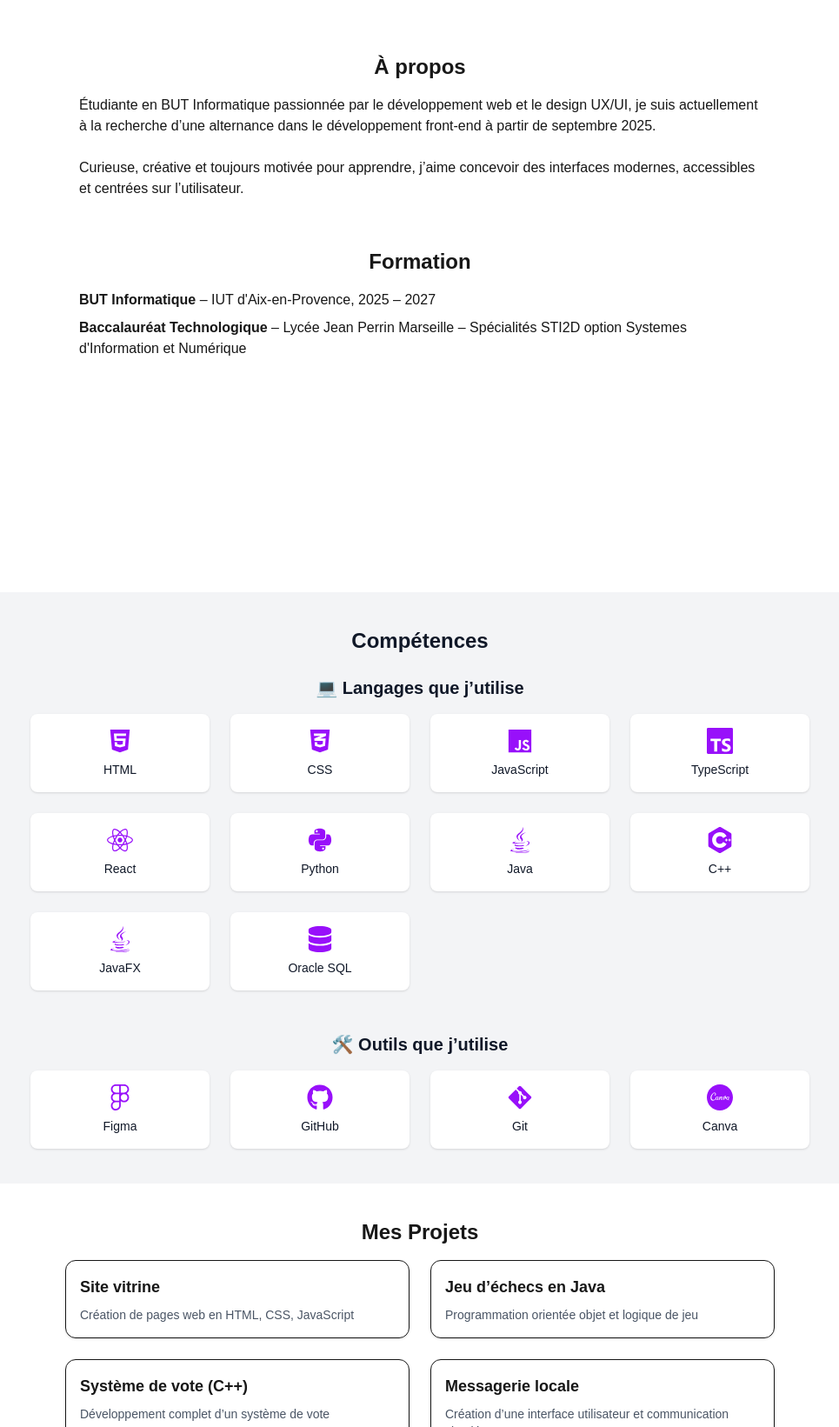
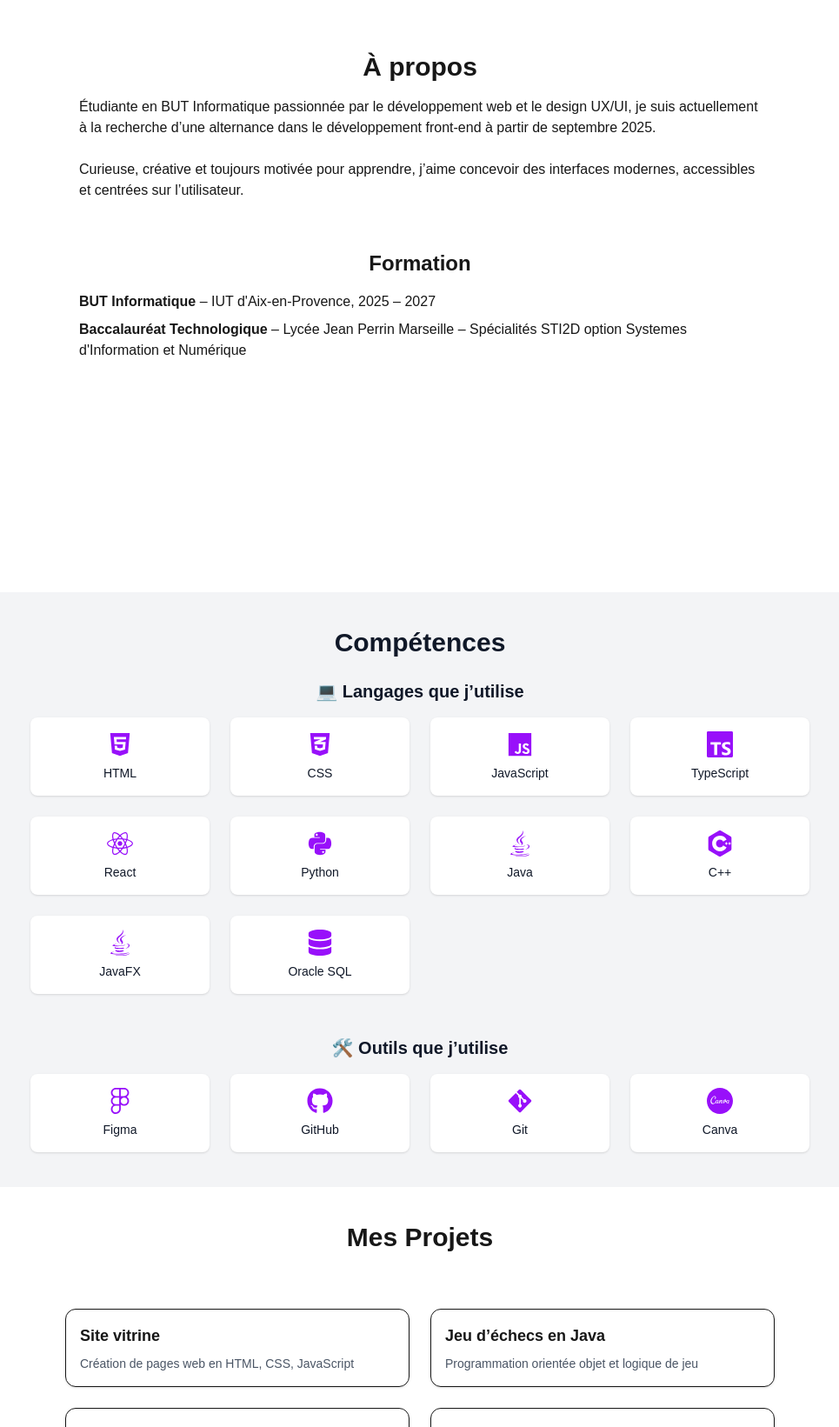
Before and after one commit to Mariam-Pgs/portfolio, a Next.js app: page / in a window 1280 px wide. Shown: the part 839-2480 px from the top of the page at 87% size, without its empty margins (157-1122 px from the left). Built offline with nearby package versions, Linux system fonts and the light colour scheme.

Commit message:
aggrandissement police des titres

```diff
--- a/src/components/About.tsx
+++ b/src/components/About.tsx
@@ -28,7 +28,7 @@ export default function About() {
      }}
    >
 <section id="about" className="min-h-[100dvh] flex flex-col justify-center items-center px-4 py-16">
- <h2 className="text-2xl font-semibold mb-4">À propos</h2>
+ <h2 className="text-3xl font-semibold mb-4">À propos</h2>
  <p className="mb-6">
    Étudiante en BUT Informatique passionnée par le développement web et le design UX/UI, je suis actuellement à la recherche d’une alternance dans le développement front-end à partir de septembre 2025.
  </p>
--- a/src/components/Projects.tsx
+++ b/src/components/Projects.tsx
@@ -26,7 +26,13 @@ export default function Projects() {
         visible: { opacity: 1, y: 0, transition: { duration: 0.5 } },
       }}
     >
-      <h3 className="text-2xl font-semibold mb-4 text-center">Mes Projets</h3>
+      <h3 className="text-3xl font-semibold mb-4 text-center">Mes Projets</h3>
+      <br>
+
+      </br>
+      <br>
+
+      </br>
       <div className="grid grid-cols-1 md:grid-cols-2 gap-6">
         <div className="border rounded-xl p-4 shadow hover:shadow-lg transition">
           <h4 className="text-lg font-bold mb-2">Site vitrine</h4>
--- a/src/components/Skills.tsx
+++ b/src/components/Skills.tsx
@@ -29,7 +29,7 @@ export default function Skills() {
         visible: { opacity: 1, y: 0, transition: { duration: 0.5 } },
       }}
     >
-      <h3 className="text-2xl font-semibold mb-6 text-center">Compétences</h3>
+      <h3 className="text-3xl font-semibold mb-6 text-center">Compétences</h3>
 
       {/* Langages que j'utilise */}
       <div className="mb-12">
```
